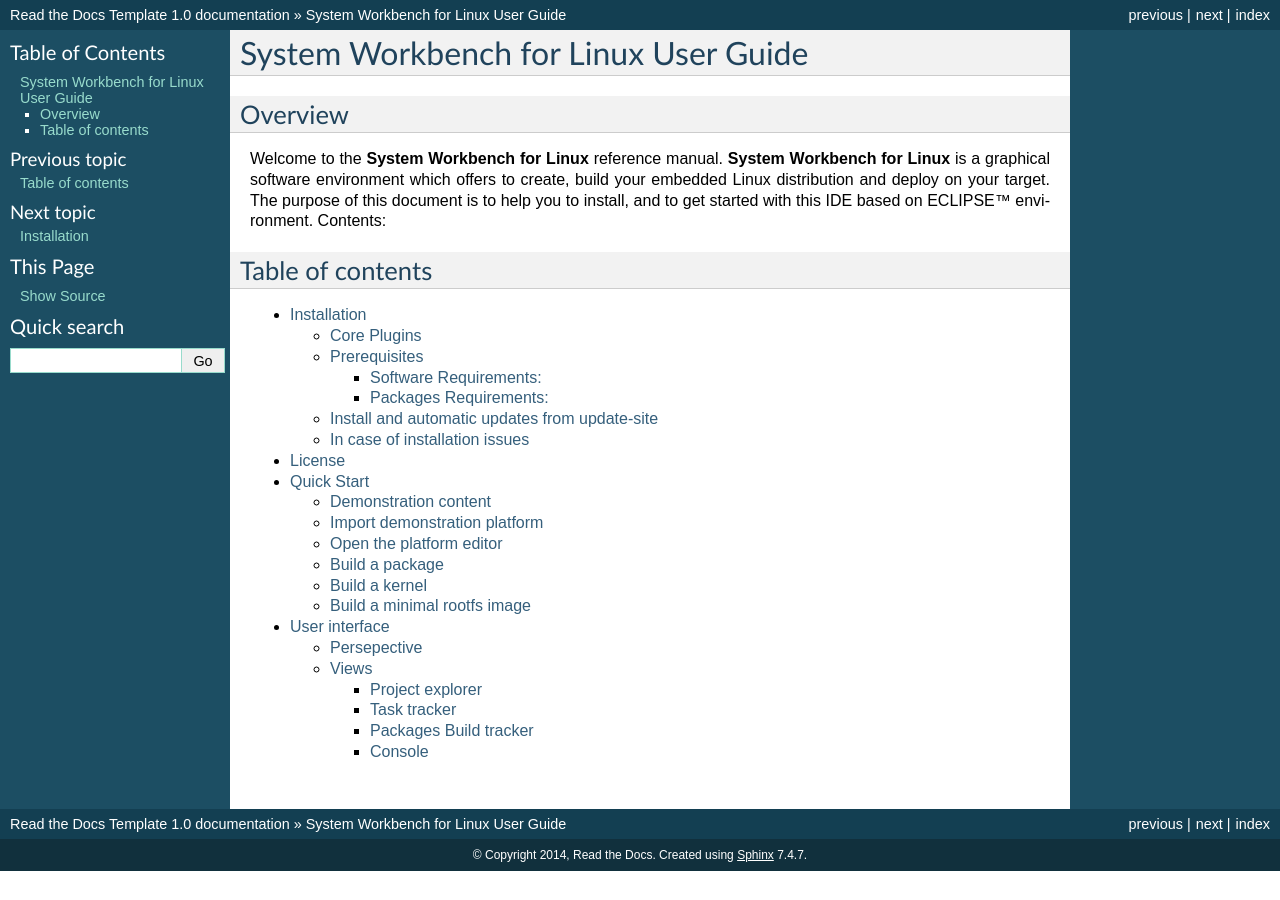
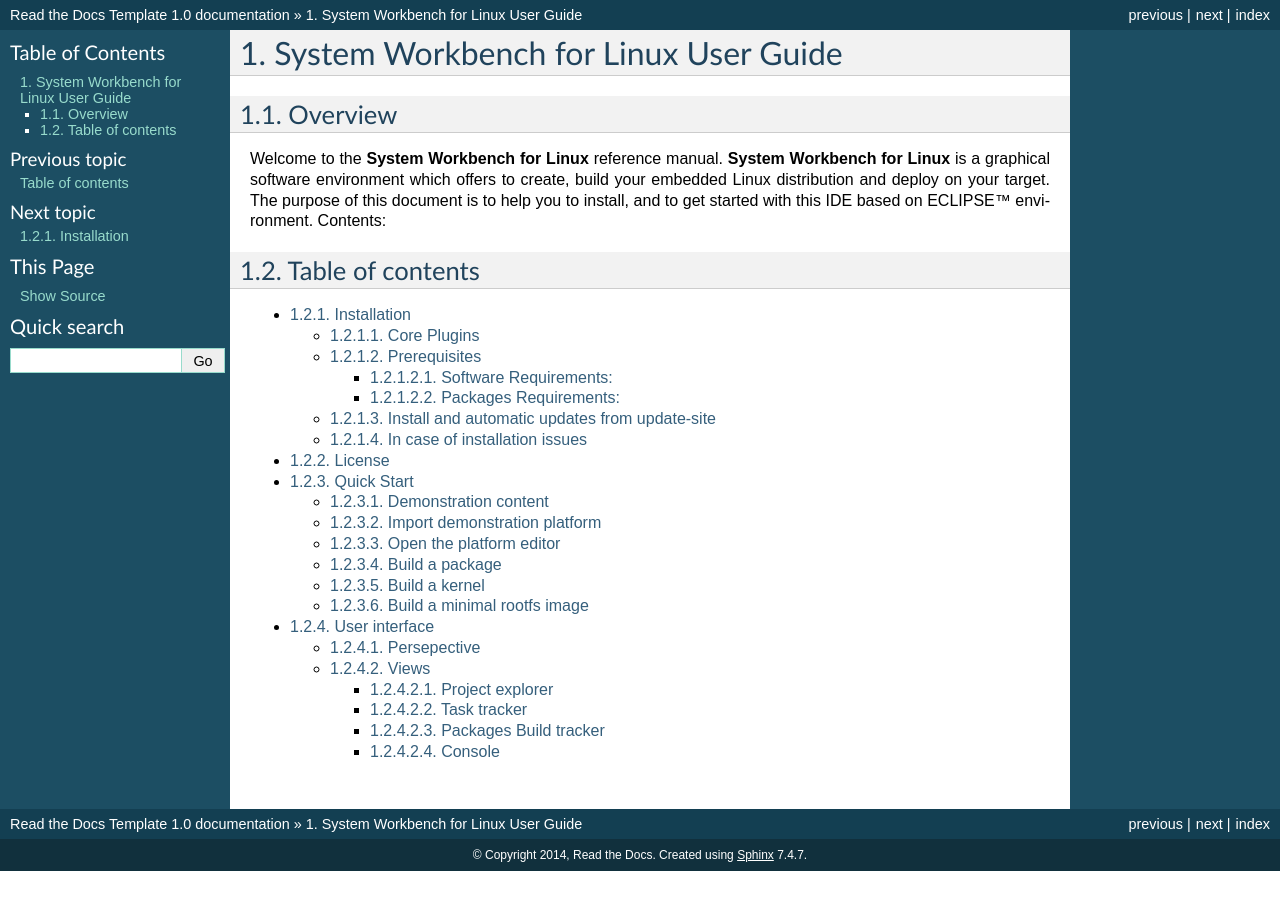
Before and after one commit to Tarek92l/testreadthedoc, a Sphinx documentation site: the page built from docs/homepage.rst, in a window 1280 px wide. Built offline with Sphinx 7.4.7, drawn with Linux system fonts in a browser that asks for light colours; pages that are not in the unit, such as notebooks, are missing from menus.

Commit message:
Update index.rst

```diff
--- a/docs/index.rst
+++ b/docs/index.rst
@@ -2,6 +2,10 @@
 =================
 
 .. toctree::
+   :maxdepth: 1
+   :numbered:
+
+   Home<self>
    homepage.rst
    installation/inst.rst
    license/license.rst
```
